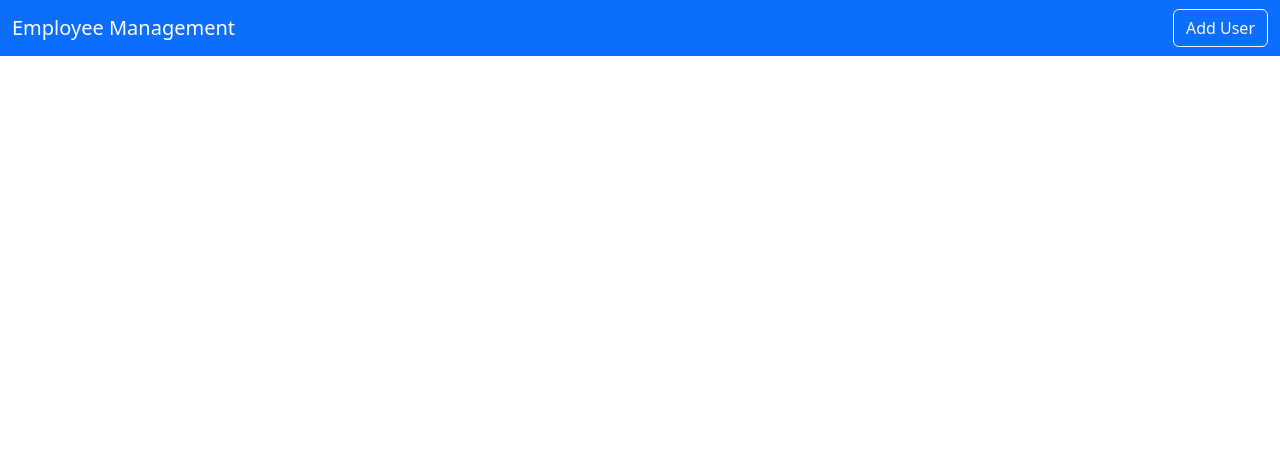
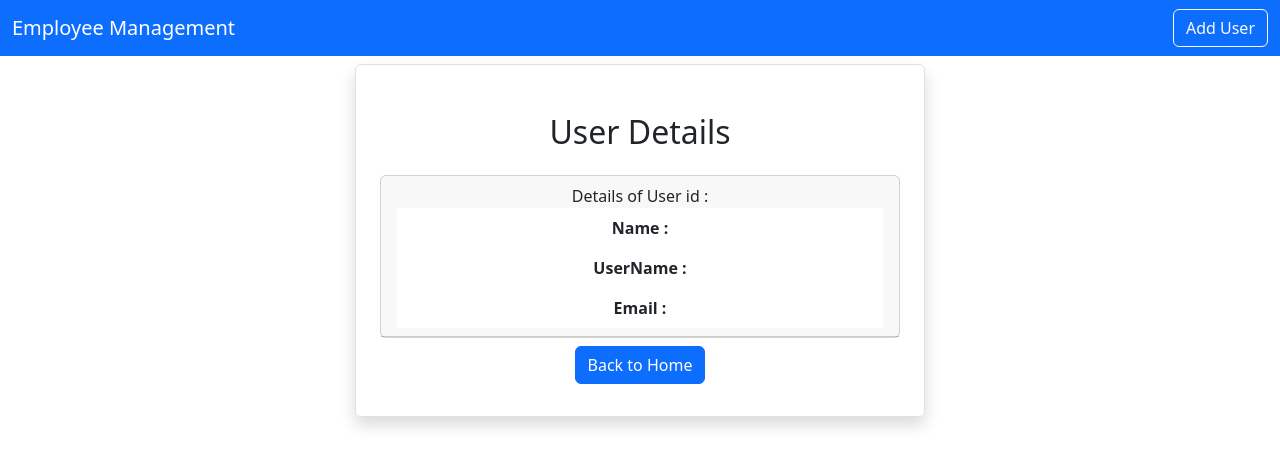
Before and after one commit to rashmijayasekara/reacttest1frontend, a React (Create React App) app: page /viewuser/1 in a window 1280 px wide. Shown: the top 466 px of the page. Built offline with nearby package versions, Linux system fonts and the light colour scheme; no server answers.

Commit message:
View Information of Specific User

```diff
--- a/src/App.js
+++ b/src/App.js
@@ -5,6 +5,7 @@ import Home from './pages/Home';
 import { BrowserRouter as Router, Route, Routes } from 'react-router-dom';
 import AddUser from './users/AddUser';
 import EditUser from './users/EditUser';
+import ViewUser from './users/ViewUser';
 
 function App() {
   return (
@@ -15,6 +16,7 @@ function App() {
           <Route exact path='/' element={<Home/>}/>
           <Route exact path='/adduser' element={<AddUser/>}/>
           <Route exact path='/edituser/:id' element={<EditUser/>}/>
+          <Route exact path="/viewuser/:id" element={<ViewUser />} />
         </Routes>
       </Router>
 
--- a/src/layout/Navbar.js
+++ b/src/layout/Navbar.js
@@ -7,9 +7,9 @@ export default function Navbar() {
     <div>
         <nav className="navbar navbar-expand-lg navbar-dark bg-primary">
             <div className="container-fluid">
-                <a className="navbar-brand" href="#">
+                <Link className="navbar-brand" to={"/"}>
                     Employee Management
-                </a>
+                </Link>
                 <button className="navbar-toggler" type="button" data-bs-toggle="collapse" data-bs-target="#navbarText" aria-controls="navbarText" aria-expanded="false" aria-label="Toggle navigation">
                     <span className="navbar-toggler-icon"></span>
                 </button>
--- a/src/pages/Home.js
+++ b/src/pages/Home.js
@@ -45,7 +45,7 @@ export default function Home() {
                             <td>{user.username}</td>
                             <td>{user.email}</td>
                             <td>
-                                <button className='btn btn-primary mx-2'>View</button>
+                                <Link className='btn btn-primary mx-2' to={`/viewuser/${user.id}`}>View</Link>
                                 <Link className='btn btn-outline-primary mx-2' to={`/edituser/${user.id}`}>Edit</Link>
                                 <button className='btn btn-danger mx-2' onClick={()=>deleteUser(user.id)}>Delete</button>
                             </td>
--- a/src/users/ViewUser.js
+++ b/src/users/ViewUser.js
@@ -0,0 +1,58 @@
+import axios from 'axios';
+import React,{useState,useEffect} from 'react';
+import { Link, useParams } from 'react-router-dom';
+
+export default function ViewUser() {
+
+
+    const [user, setUser]=useState({
+        name:"",
+        username:"",
+        email:""
+    })
+
+    const {id}=useParams();
+
+    useEffect(() => {
+        loadUser();
+
+    }, []);
+
+    const loadUser=async ()=>{
+        const result=await axios.get(`http://localhost:8080/user/${id}`)
+        setUser(result.data)
+    }
+
+  return (
+    <div className='container'>
+        <div className='row'>
+            <div className='col-md-6 offset-md-3 border rounded p-4 mt-2 shadow'>
+                <h2 className='text-center m-4'>User Details</h2>
+                <div className='card'>
+                    <div className='card-header'>Details of User id :
+                        <ul className='list-group list-group-flush'>
+                            <li className='list-group-item'>
+                                <b>Name :</b>
+                                {user.name}
+                            </li>
+                        </ul>
+                        <ul className='list-group list-group-flush'>
+                            <li className='list-group-item'>
+                                <b>UserName :</b>
+                                {user.username}
+                            </li>
+                        </ul>
+                        <ul className='list-group list-group-flush'>
+                            <li className='list-group-item'>
+                                <b>Email :</b>
+                                {user.email}
+                            </li>
+                        </ul>
+                    </div>
+                </div>
+                <Link className='btn btn-primary my-2' to={"/"}>Back to Home</Link>
+            </div>
+        </div>
+    </div>
+  );
+}
```
